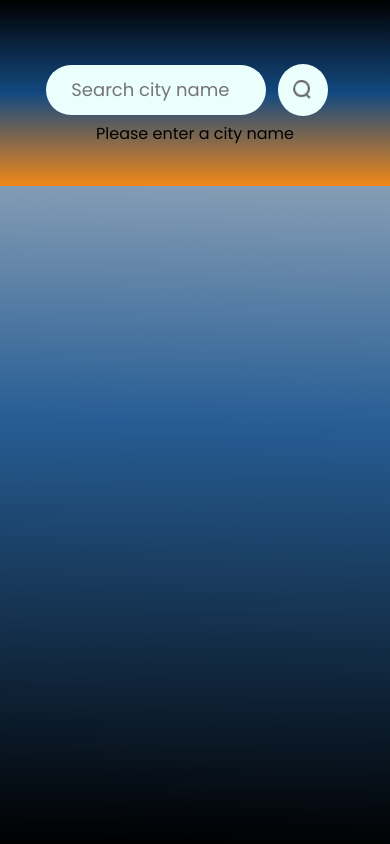
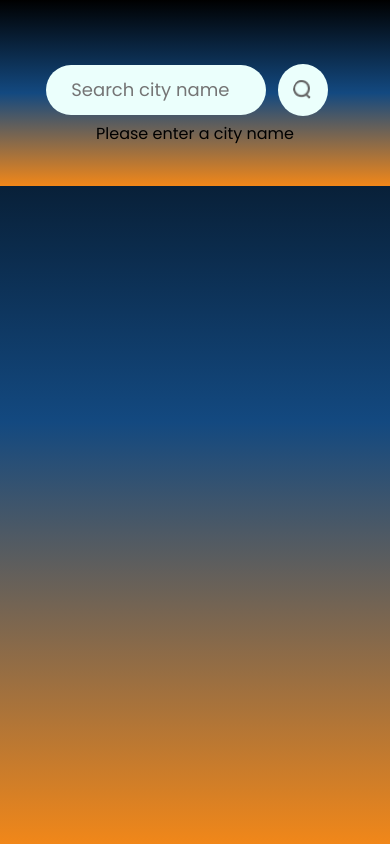
Before and after one commit to AdamNgazzou/weather-nuitinfo, a React (Vite) app: page / in a window 390 px wide. Built offline with nearby package versions, Linux system fonts and the light colour scheme; no server answers.

Commit message:
Update Weather.jsx

```diff
--- a/src/components/Weather.jsx
+++ b/src/components/Weather.jsx
@@ -211,9 +211,14 @@ const Weather = () => {
     }
 
   }
+  const width = window.innerWidth;
 
   return (
-    <div className="main">
+    <div className="main" style={{
+      ...(width <= 730
+        ? { backgroundImage: `linear-gradient(${gradientAngle}deg, #000000, #134980, #f18719)` } // Apply dynamic gradient
+        : {}),
+    }}>
       <div className='search-bar' >
         <input
           ref={inputRef}
```
